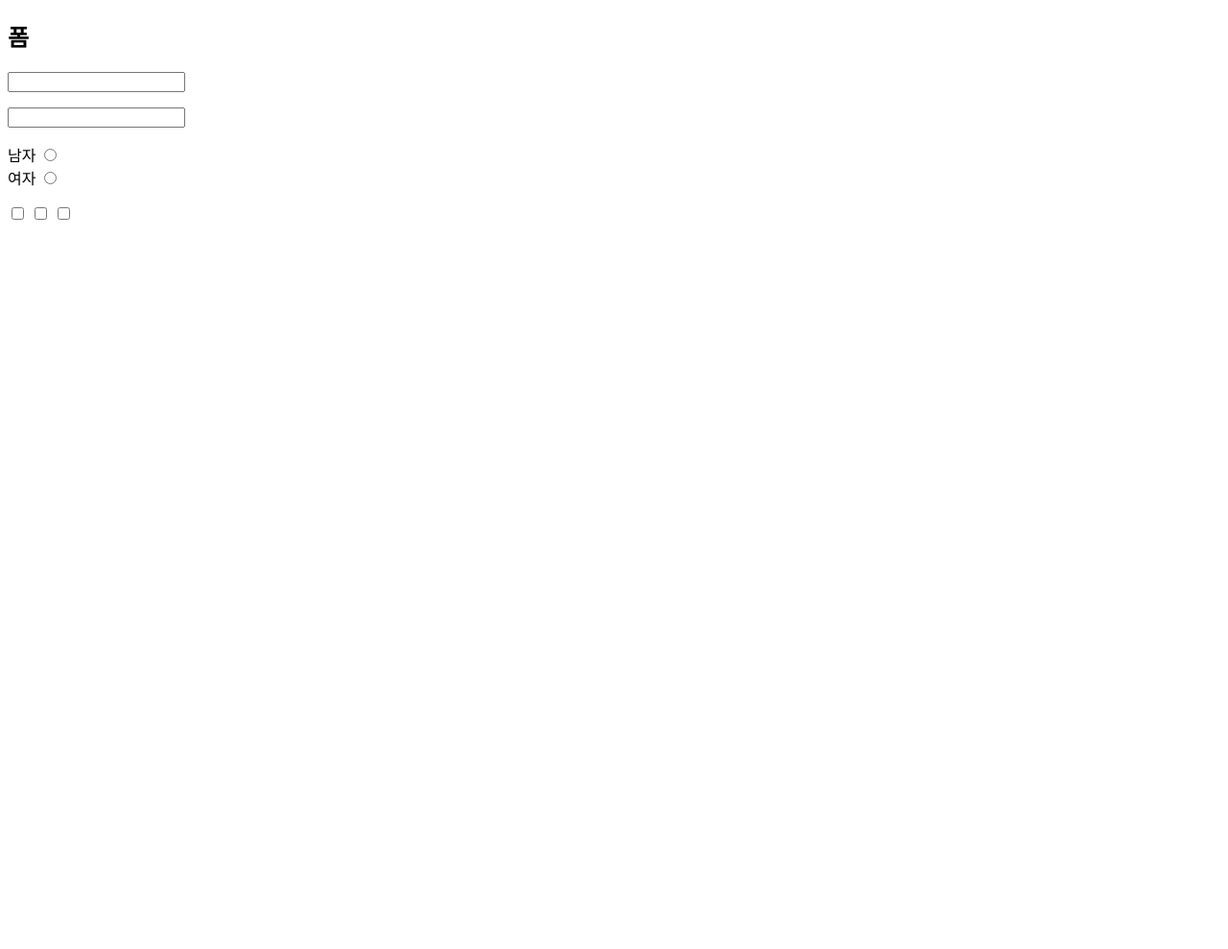
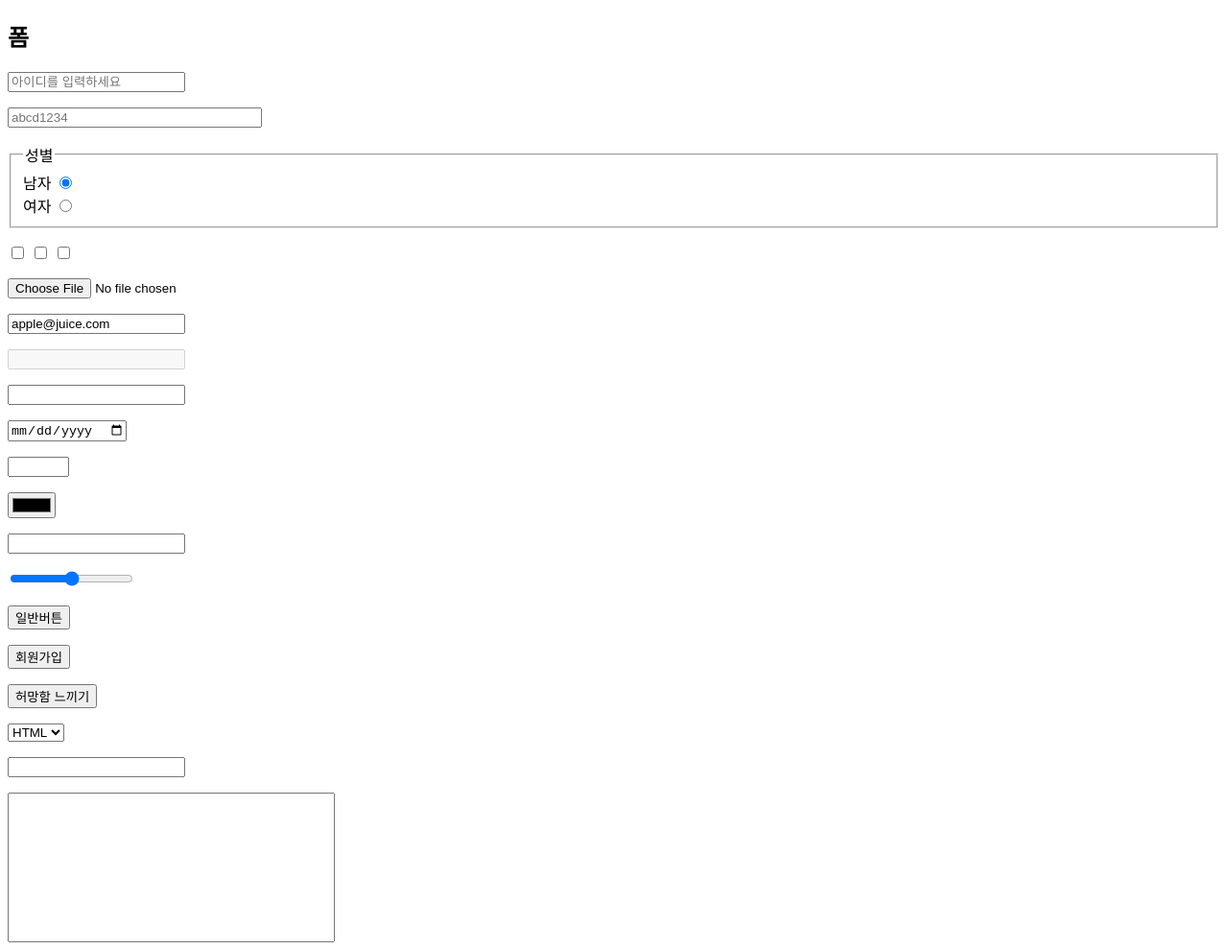
Before and after one commit to HongHaeIn/Study_Web, a plain HTML site: page html/day04/3_폼.html in a window 1280 px wide. Shown: the whole page at 96% size. Before the commit the page ends 800 px from the top, so only its background shows below. Drawn offline with Linux system fonts and the light colour scheme.

Commit message:
HTML/DAY4, 폼, txt

```diff
--- a/html/day04/3_폼.html
+++ b/html/day04/3_폼.html
@@ -10,20 +10,81 @@
     <h2>폼</h2>
     <form action="regist.html">
         <p>
-            <input type="text">
+            <input type="text" name="userid" placeholder="아이디를 입력하세요" maxlength="12">
         </p>
         <p>
-            <input type="password">
+            <input type="password" placeholder="abcd1234" size="30">
         </p>
         <p>
-            남자 <input type="radio" name="gender"><br>
-            여자 <input type="radio" name="gender">
+            <fieldset>
+                <legend>성별</legend>
+                <label>남자 <input type="radio" name="gender" checked value="m"></label><br>
+                <label for="w">여자<label></label>
+                <input type="radio" name="gender" id = 'w' value="w">
+            </fieldset>
+
         </p>
         <p>
             <input type="checkbox" name="" id="">
             <input type="checkbox" name="" id="">
             <input type="checkbox" name="" id="">
         </p>
+        <p>
+            <input type="file">
+        </p>
+        <p>
+            <input type="email" readonly value="apple@juice.com">
+        </p>
+        <p>
+            <input type="url" disabled>
+        </p>
+        <p>
+            <input type="tel">
+        </p>
+        <p>
+            <input type="date">
+        </p>
+        <p>
+            <input type="number" min="0" max="100" step="5">
+        </p>
+        <p>
+            <input type="color">
+        </p>
+        <p>
+            <input type="search">
+        </p>
+        <p>
+            <input type="range" min="1" max="5">
+        </p>
+        <p>
+            <input type="button" value="일반버튼" onclick="alert('안녕하세요!')">
+        </p>
+        <p>
+            <input type="submit" value="회원가입">
+        </p>
+        <p>
+            <input type="reset" value="허망함 느끼기">
+        </p>
+        <p>
+            <select name="lang">
+                <option value="html">HTML</option>
+                <option value="css">CSS</option>
+                <option value="js">JS</option>
+            </select>
+        </p>
+        <p>
+            <input type="text" list = "language">
+            <datalist id = "language">
+                <option value="html" label="HTML"></option>
+                <option value="css" label="CSS"></option>
+                <option value="js" label="JS"></option>
+                <option value="node" label="NODE"></option>
+                <option value="react" label="JS"></option>
+            </datalist>
+        </p>
+        <p>
+            <textarea cols="40" rows="10" style="resize: none;"></textarea>
+        </p>
     </form>
 
 </body>
```
Also changed, not shown: html/day04/day4.txt.
